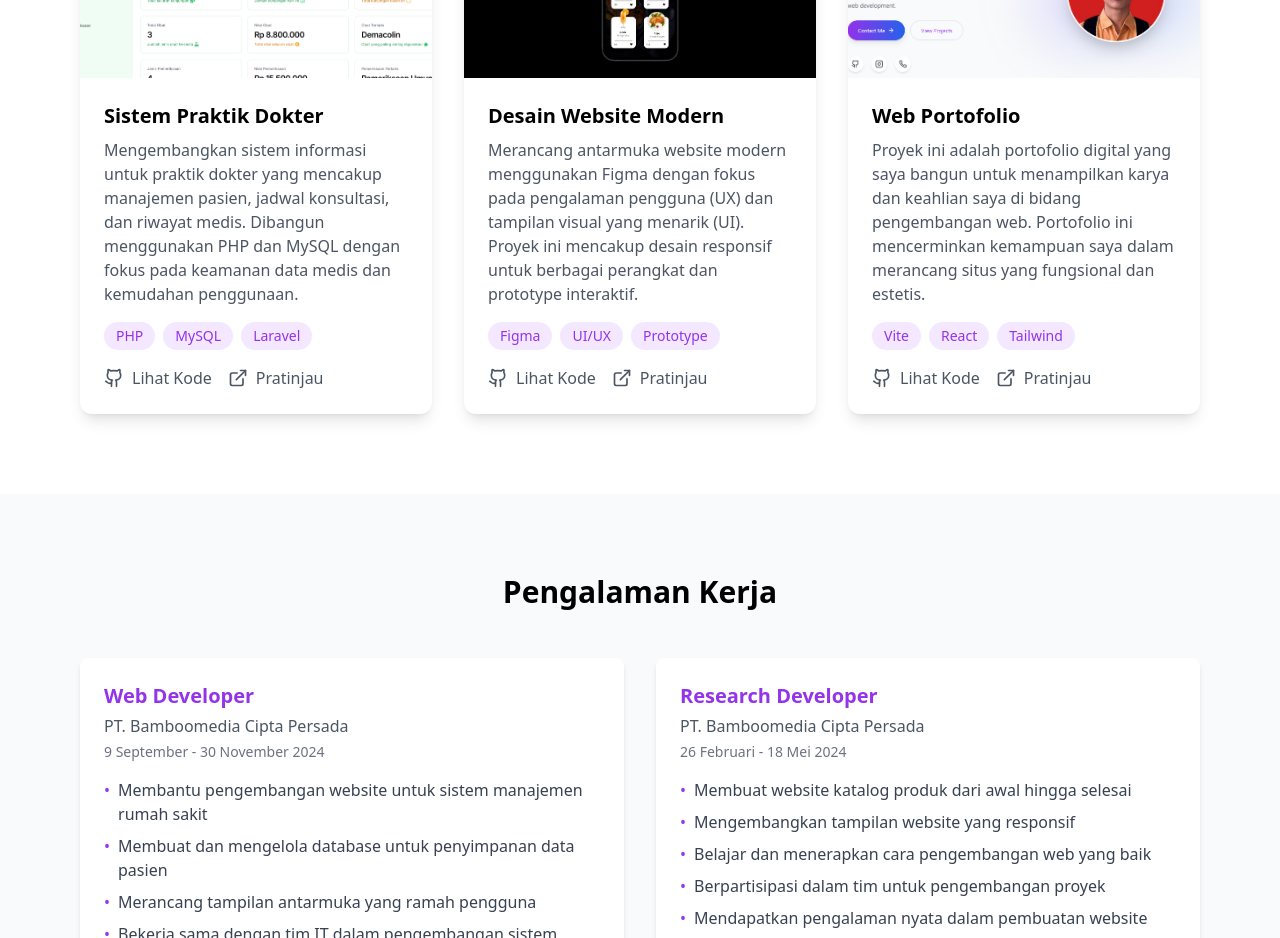
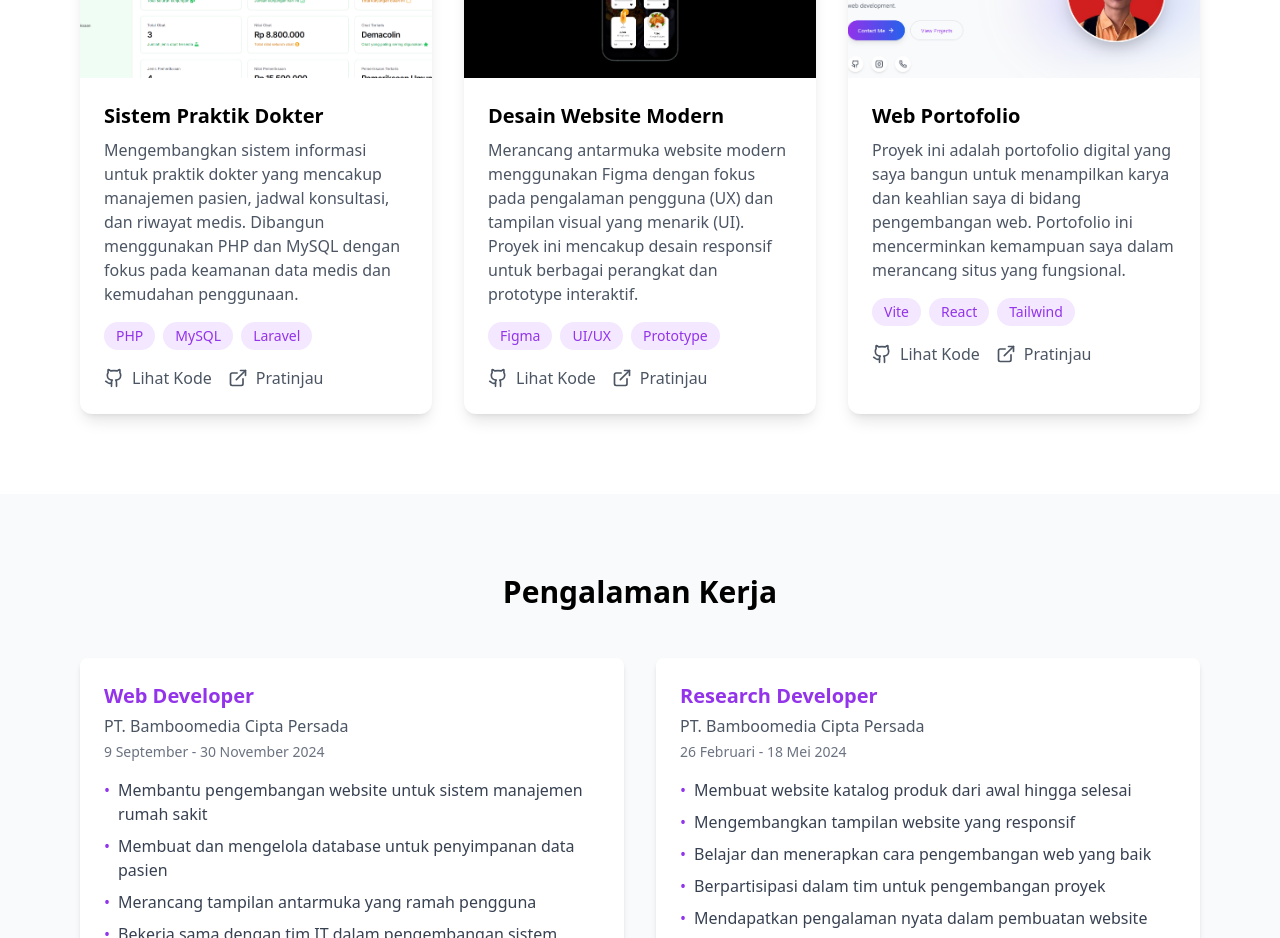
Before and after one commit to gusdesindu/Portfolio-Tugusde, a React (Vite) app: page / in a window 1280 px wide. Shown: the part 3020-3958 px from the top of the page. Built offline with nearby package versions, Linux system fonts and the light colour scheme.

Commit message:
fungsional

```diff
--- a/src/components/Projects.tsx
+++ b/src/components/Projects.tsx
@@ -45,7 +45,7 @@ const projects = [
   },
    {
     title: "Web Portofolio",
-    description: "Proyek ini adalah portofolio digital yang saya bangun untuk menampilkan karya dan keahlian saya di bidang pengembangan web. Portofolio ini mencerminkan kemampuan saya dalam merancang situs yang fungsional dan estetis.",
+    description: "Proyek ini adalah portofolio digital yang saya bangun untuk menampilkan karya dan keahlian saya di bidang pengembangan web. Portofolio ini mencerminkan kemampuan saya dalam merancang situs yang fungsional.",
     image: "/portofolio.png",
     tags: ["Vite", "React", "Tailwind",],
     github: "https://github.com/gusdesindu/web-design",
```
